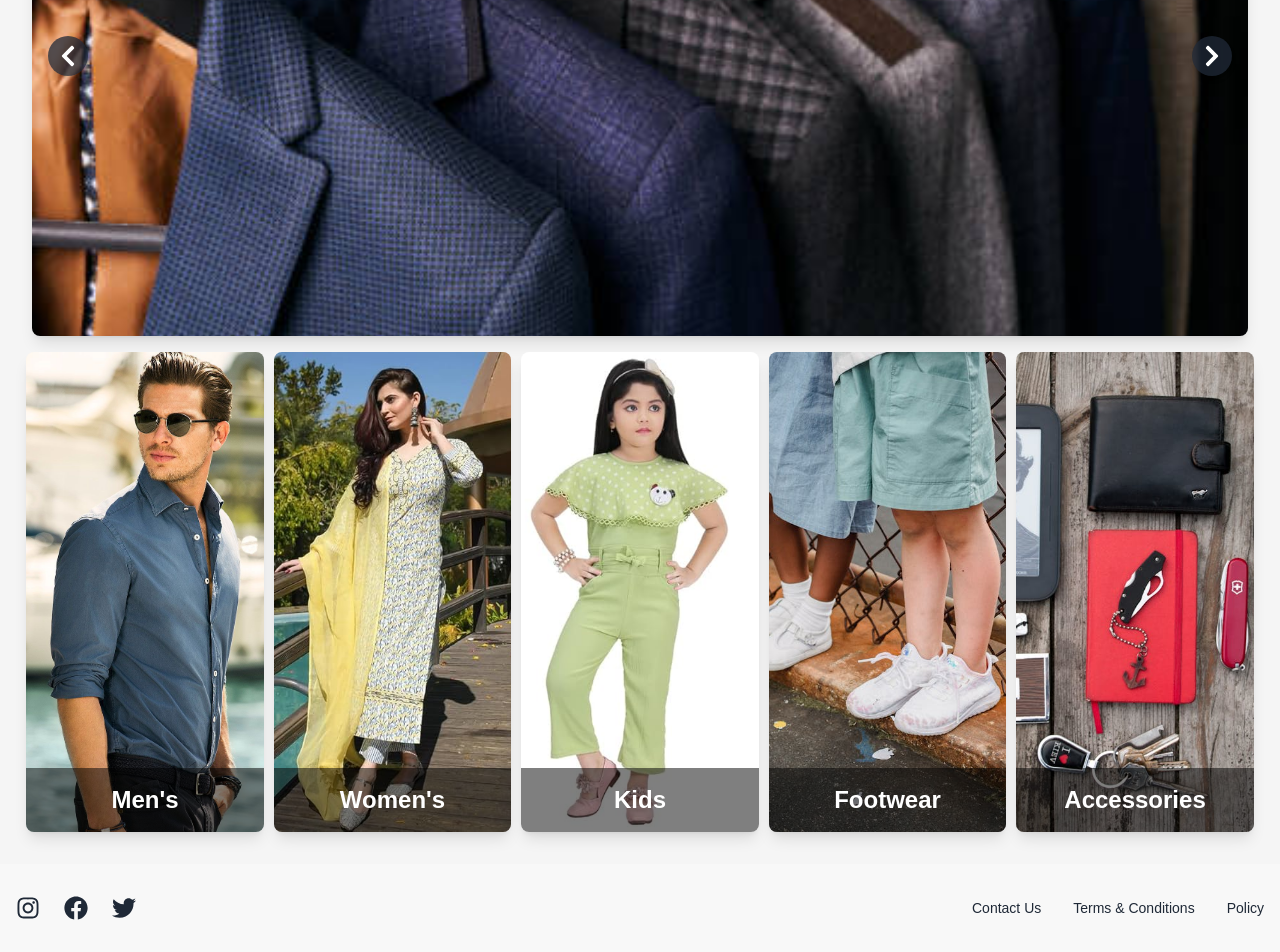
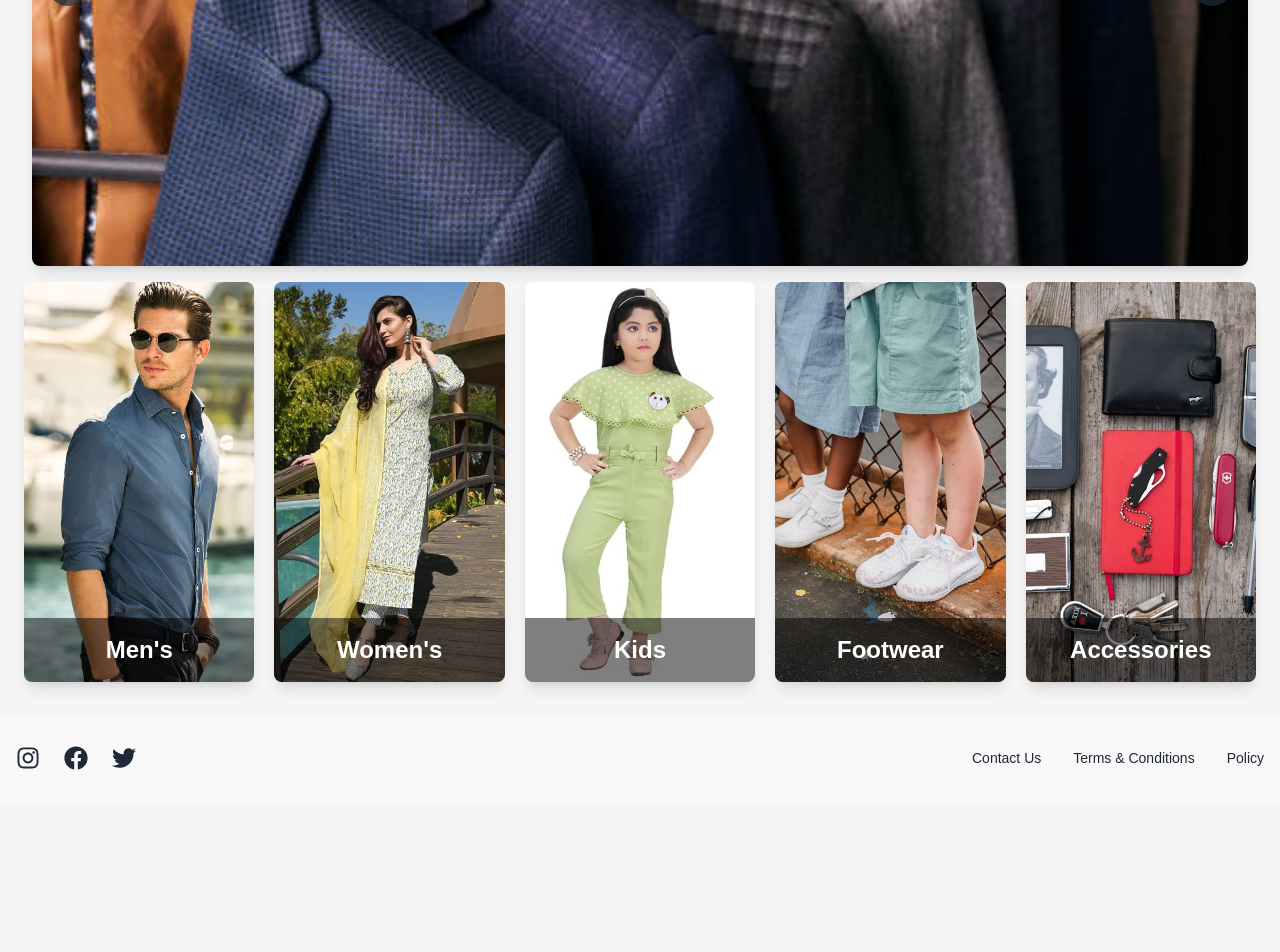
Before and after one commit to SyedFaisal30/FastPiks, a Next.js app: page / in a window 1280 px wide. Shown: the part 374-1326 px from the top of the page. After the commit the page ends 1176 px from the top, so only its background shows below. Built offline with nearby package versions, Linux system fonts and the light colour scheme.

Commit message:
few bugs corrected

```diff
--- a/src/app/page.tsx
+++ b/src/app/page.tsx
@@ -76,10 +76,8 @@ export default function NavbarWithCarousel() {
     <>
       {/* Navbar */}
       <Header username="Faisal" cartCount={3} onProfileClick={handleProfileClick} />
-      <br />
-      <br />
       {/* Carousel */}
-      <div className="mt-16 flex justify-center items-center" style={{ marginTop: "8%" }}>
+      <div className="mt-20 flex justify-center items-center">
       <div className="relative w-[95vw] h-[30vh] md:h-[70vh] overflow-hidden bg-gray-200 rounded-lg shadow-lg">
         {slides.map((slide, index) => (
           <div
@@ -114,13 +112,13 @@ export default function NavbarWithCarousel() {
     </div>
 
       {/* Cards Section */}
-      <div className="container m-auto px-4">
-      <div className="flex flex-wrap justify-evenly">
+      <div>
+      <div className="flex flex-wrap w-[100%] gap-5 justify-center mt-4">
         {cardData.map((card, index) => (
           <Link
             href={card.link}
             key={index}
-            className="w-[45%] h-[25vh] md:w-[19%] md:h-[60vh] mt-4 "
+            className="w-[45%] h-[35vh] md:w-[18%] md:h-[50vh]  "
           >
             <div className="relative w-full h-full rounded-lg shadow-lg cursor-pointer hover:scale-105 transform transition duration-300">
               <div
```
